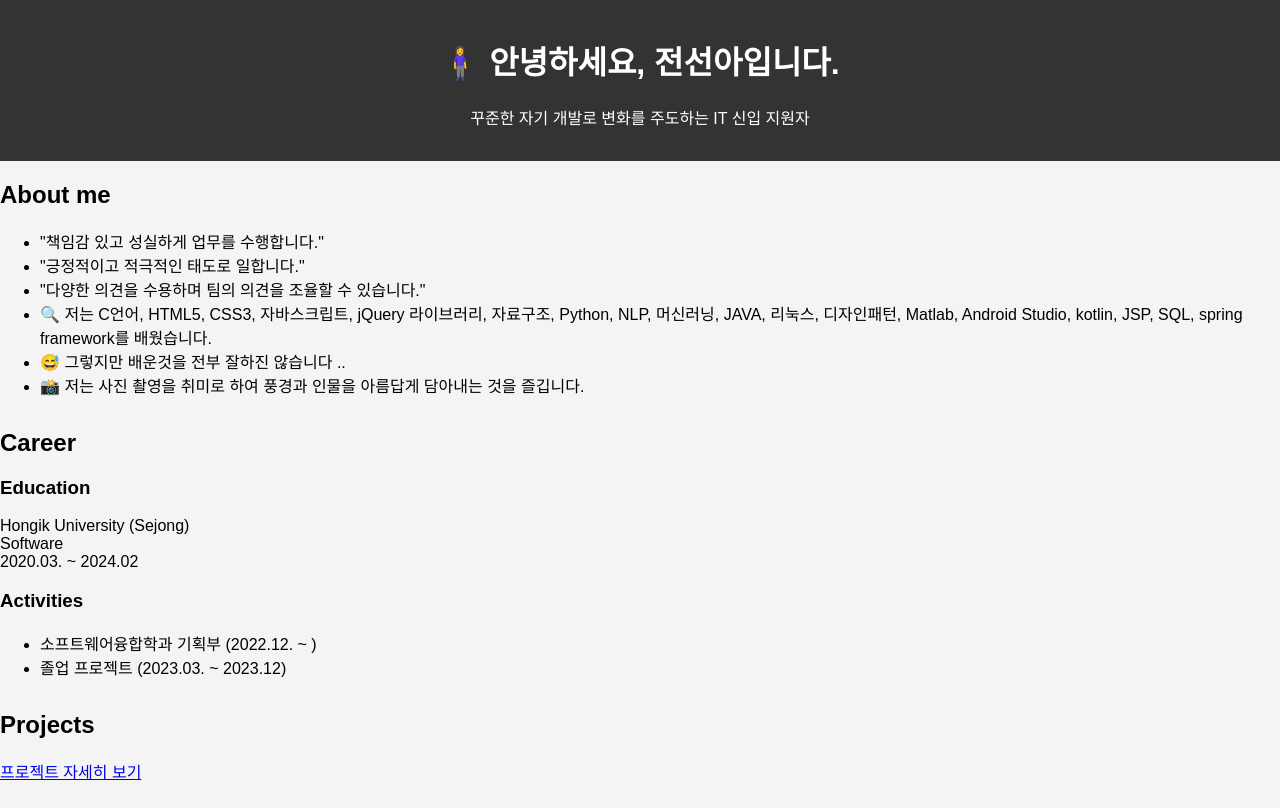
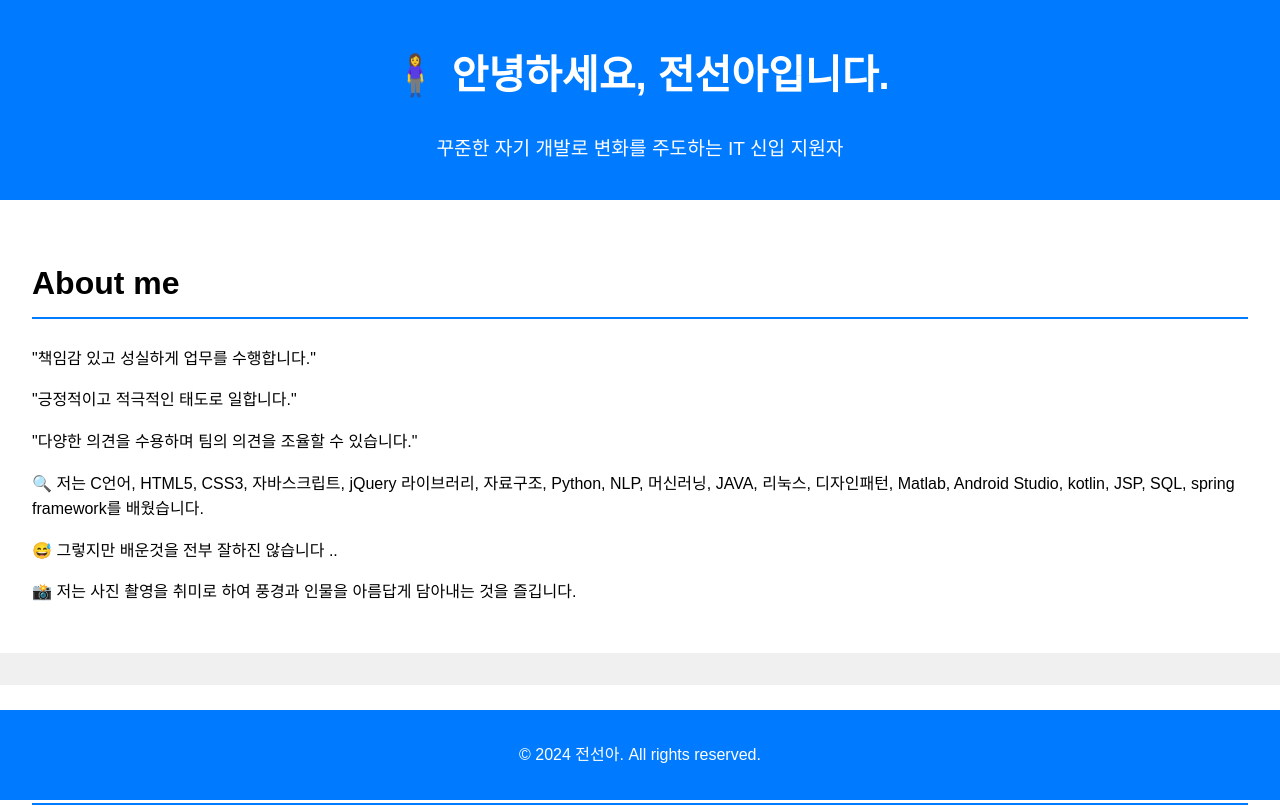
Before and after one commit to jeonseona/Portfolio, a plain HTML site: page index.html in a window 1280 px wide. Shown: the top 808 px of the page. Drawn offline with Linux system fonts and the light colour scheme.

Commit message:
Update styles.css

```diff
--- a/styles.css
+++ b/styles.css
@@ -1,21 +1,53 @@
 body {
     font-family: Arial, sans-serif;
+    line-height: 1.6;
     margin: 0;
     padding: 0;
-    background-color: #f4f4f4;
+    background-color: #f0f0f0;
 }
 
 header {
-    background-color: #333;
+    background-color: #007bff;
     color: white;
-    padding: 1rem;
     text-align: center;
+    padding: 1rem 0;
 }
 
-main {
-    padding: 2rem;
+header h1 {
+    font-size: 2.5rem;
+}
+
+header p {
+    font-size: 1.2rem;
 }
 
 section {
+    background-color: white;
+    padding: 2rem;
     margin-bottom: 2rem;
 }
+
+section h2 {
+    font-size: 2rem;
+    border-bottom: 2px solid #007bff;
+    padding-bottom: 0.5rem;
+}
+
+ul {
+    list-style-type: none;
+    padding: 0;
+}
+
+ul li {
+    margin-bottom: 1rem;
+}
+
+footer {
+    text-align: center;
+    padding: 1rem 0;
+    background-color: #007bff;
+    color: white;
+    position: fixed;
+    bottom: 0;
+    width: 100%;
+}
```
